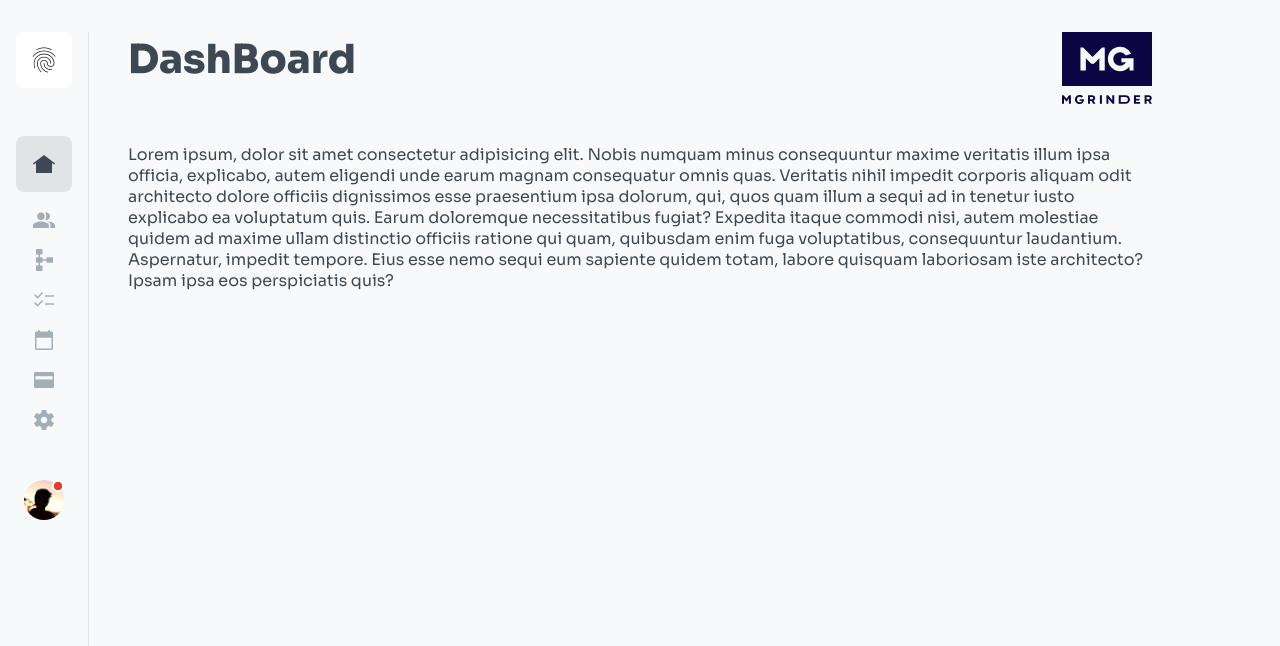
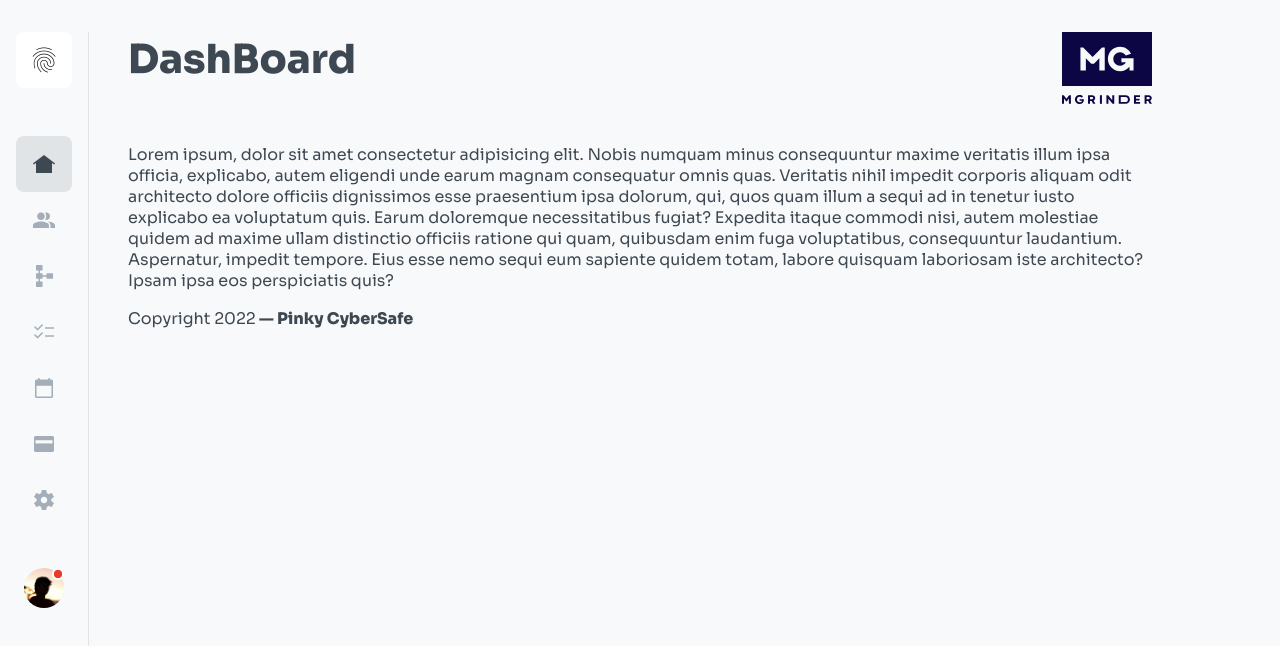
Before and after one commit to auza0002/PinkyCyberPlatform, a React (Vite) app: page / in a window 1280 px wide. Shown: the top 646 px of the page. Built offline with nearby package versions, Linux system fonts and the light colour scheme.

Commit message:
footer added

```diff
--- /dev/null
+++ b/src/components/footer/footer.component.jsx
@@ -0,0 +1,11 @@
+import "./footer.styles.scss";
+const Footer = () => {
+  return (
+    <footer>
+      <span>Copyright 2022</span>
+      <span className="footer-secondary"> — Pinky CyberSafe</span>
+    </footer>
+  );
+};
+
+export default Footer;
--- /dev/null
+++ b/src/components/footer/footer.styles.scss
@@ -0,0 +1,14 @@
+footer {
+  & span {
+    font-style: normal;
+    font-weight: 400;
+    font-size: 16px;
+    line-height: 24px;
+  }
+  & span.footer-secondary {
+    font-weight: 700;
+    font-size: 16px;
+    line-height: 24px;
+    color: rgba(62, 72, 82, 1);
+  }
+}
--- a/src/components/routes/navigation/navigation.component.jsx
+++ b/src/components/routes/navigation/navigation.component.jsx
@@ -8,6 +8,7 @@ import { styled } from "@mui/material/styles";
 import Badge from "@mui/material/Badge";
 import Avatar from "@mui/material/Avatar";
 import profileWEBP from "../../../assets/images/profile.webp";
+import Footer from "../../footer/footer.component";
 import { Fragment } from "react";
 const StyledBadge = styled(Badge)(({ theme }) => ({
   "& .MuiBadge-badge": {
@@ -90,6 +91,7 @@ const Navigation = () => {
       </section>
       <MainContainer>
         <Outlet />
+        <Footer />
       </MainContainer>
     </Fragment>
   );
--- a/src/components/routes/navigation/navigation.styles.scss
+++ b/src/components/routes/navigation/navigation.styles.scss
@@ -25,13 +25,15 @@
     nav {
       display: flex;
       flex-direction: column;
-      gap: 1rem;
+
       padding: 1rem;
       align-items: center;
       & a {
         display: flex;
         justify-content: center;
         align-items: center;
+        width: 56px;
+        height: 56px;
         &:hover {
           & span {
             color: rgba(62, 72, 82, 1);
```
